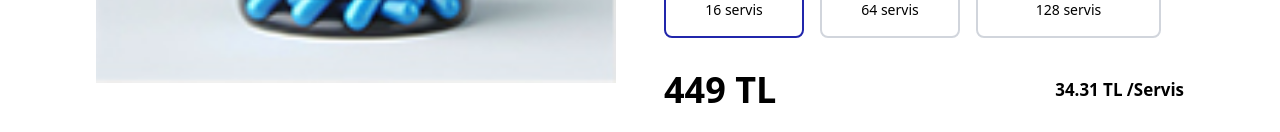
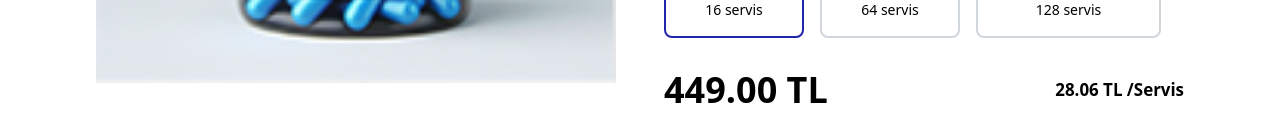
Before and after one commit to asmaydn28/ojs-nutrition, a React (Vite) app: page /product/1 in a window 1280 px wide. Shown: the part 600-732 px from the top of the page. Built offline with nearby package versions, Linux system fonts and the light colour scheme.

Commit message:
fix: minor bug fixes in frontend

```diff
--- a/src/components/ProductCard/ProductCard.tsx
+++ b/src/components/ProductCard/ProductCard.tsx
@@ -1,3 +1,4 @@
+import { Link } from "react-router-dom";
 import type { Product } from "./ProductArray";
 
 function ProductCard({
@@ -12,7 +13,7 @@ function ProductCard({
 }: Product) {
   return (
     <>
-        <a href={`/product/${id}`} className="block cursor-pointer">
+        <Link to={`/product/${id}`} className="block cursor-pointer">
           <div className="lg:w-[200px] md:w-[242px] w-[179px] h-[320px]
           rounded-xl flex flex-col items-center mx-auto my-9 group relative">
             {/* İndirim Badge'i - Sadece indirimli ürünlerde görünür */}
@@ -88,7 +89,7 @@ function ProductCard({
             )}
           </div>
         </div>
-        </a>
+        </Link>
     </>
   );
 }
--- a/src/pages/ProductDetails/ProductDetails.tsx
+++ b/src/pages/ProductDetails/ProductDetails.tsx
@@ -59,6 +59,7 @@ function ProductDetails() {
             product={product}
             quantity={quantity}
             setQuantity={setQuantity}
+            selectedSize={selectedSize}
           />
         </div>
 
--- a/src/pages/ProductDetails/components/Purchase/PurchasePanel.tsx
+++ b/src/pages/ProductDetails/components/Purchase/PurchasePanel.tsx
@@ -1,23 +1,37 @@
 import { type Product } from "../../../../components/ProductCard/ProductArray";
 import { useCartStore } from "../../../../store/cart";
+import { sizes } from "../Selectors/sizeData";
 
 interface PurchasePanelProps {
   product: Product;
   quantity: number;
   setQuantity: (quantity: number) => void;
+  selectedSize: string;
 }
 
-const PurchasePanel = ({ product, quantity, setQuantity }: PurchasePanelProps) => {
+const PurchasePanel = ({ product, quantity, setQuantity, selectedSize }: PurchasePanelProps) => {
   const addItem = useCartStore(s => s.addItem);
+
+  // Seçili boyuta göre fiyat hesaplama
+  const selectedSizeData = sizes.find(s => s.id === selectedSize);
+  const basePrice = parseFloat((product.DiscountedPrice ?? product.Price).toString().replace(" TL", ""));
+  const sizeMultiplier = selectedSizeData?.priceMultiplier ?? 1;
+  const calculatedPrice = basePrice * sizeMultiplier;
+  const formattedPrice = `${calculatedPrice.toFixed(2)} TL`;
+
+  // Servis başına fiyat hesaplama
+  const servingCount = selectedSizeData?.serving ? parseInt(selectedSizeData.serving.split(" ")[0]) : 16;
+  const pricePerServing = (calculatedPrice / servingCount).toFixed(2);
+
   return (
     <div className="mt-8">
       {/* Fiyat ve Servis Ücreti */}
       <div className="flex justify-between items-center mb-6">
         <div className="text-4xl font-inter font-bold text-black">
-          {product.DiscountedPrice ?? product.Price}
+          {formattedPrice}
         </div>
         <div className="font-inter font-semibold text-[16.92px] leading-[28.5px] tracking-[0] align-middle capitalize text-black">
-          34.31 TL /Servis
+          {pricePerServing} TL /Servis
         </div>
       </div>
 
@@ -53,9 +67,11 @@ const PurchasePanel = ({ product, quantity, setQuantity }: PurchasePanelProps) =
           onClick={() =>
             addItem(
               {
-                id: product.id,
-                name: product.ProductName,
-                price: parseFloat((product.DiscountedPrice ?? product.Price).toString().replace(" TL", "")),
+                // Farklı boyutlar için unique ID: ürün ID * 100 + boyut numeric ID
+                // Örnek: Ürün ID 1, 400G (numericId: 1) => 101, 1.6KG (numericId: 2) => 102
+                id: product.id * 100 + (selectedSizeData?.numericId ?? 1),
+                name: `${product.ProductName} (${selectedSizeData?.name ?? ""})`,
+                price: calculatedPrice,
                 image: product.img,
               },
               quantity
--- a/src/pages/ProductDetails/components/Selectors/sizeData.ts
+++ b/src/pages/ProductDetails/components/Selectors/sizeData.ts
@@ -3,10 +3,12 @@ export interface Size {
   name: string;
   serving: string;
   discount?: string;
+  priceMultiplier: number; // Base fiyatın kaç katı olacağı (örn: 1.6KG = 4x, 1.6KG X 2 = 7.52x)
+  numericId: number; // Sepet için unique numeric ID (1, 2, 3...)
 }
 
 export const sizes: Size[] = [
-  { id: "400G", name: "400G", serving: "16 servis" },
-  { id: "1.6KG", name: "1.6KG", serving: "64 servis" },
-  { id: "1.6KG X 2 ADET", name: "1.6KG X 2 ADET", serving: "128 servis", discount: "%6 İNDİRİM" },
+  { id: "400G", name: "400G", serving: "16 servis", priceMultiplier: 1, numericId: 1 }, // Base fiyat
+  { id: "1.6KG", name: "1.6KG", serving: "64 servis", priceMultiplier: 4, numericId: 2 }, // 4 katı (400g x 4 = 1.6kg)
+  { id: "1.6KG X 2 ADET", name: "1.6KG X 2 ADET", serving: "128 servis", discount: "%6 İNDİRİM", priceMultiplier: 7.52, numericId: 3 }, // 8'in %6 indirimli hali (8 * 0.94 = 7.52)
 ];
```
